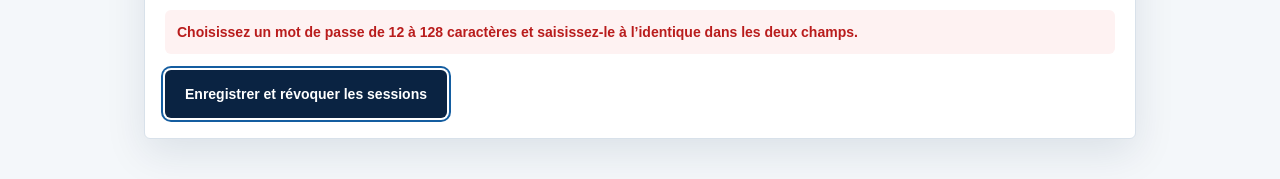
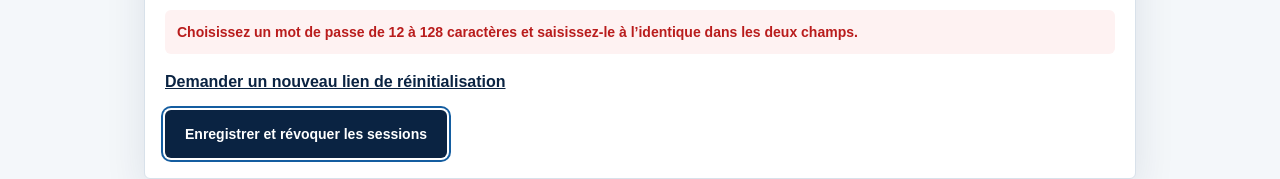
Before and after one commit to gdconsultpro/Sanispa-support, a Next.js app: page /nouveau-mot-de-passe in a window 1280 px wide. Both pictures are taken after typing "Sample123", "Sample123" into the empty fields and a click on the button "Enregistrer et révoquer les sessions". Shown: the part 416-595 px from the top of the page. Built offline with nearby package versions, Linux system fonts and the light colour scheme; no server answers.

Commit message:
Clarify password reset validation errors

```diff
--- a/app/nouveau-mot-de-passe/page.tsx
+++ b/app/nouveau-mot-de-passe/page.tsx
@@ -24,7 +24,11 @@ export default function NewPasswordPage() {
       const supabase = getSupabaseBrowser();
       if (!changed) {
         const { error } = await supabase.auth.updateUser({ password });
-        if (error) throw new Error("Le lien a peut-être expiré. Demandez un nouvel e-mail de réinitialisation.");
+        if (error) {
+          if (error.code === "same_password") throw new Error("Choisissez un mot de passe différent de votre ancien mot de passe, puis réessayez sur cette page.");
+          if (error.code === "weak_password") throw new Error("Ce mot de passe ne respecte pas les règles de sécurité. Choisissez une phrase plus longue et unique, puis réessayez.");
+          throw new Error("Le mot de passe n’a pas pu être modifié. Réessayez ou demandez un nouveau lien de réinitialisation.");
+        }
         setChanged(true); setPassword(""); setConfirmation("");
       }
       const signedOut = await supabase.auth.signOut({ scope: "global" });
@@ -38,7 +42,7 @@ export default function NewPasswordPage() {
     <form onSubmit={submit} className="space-y-4 rounded-md border border-sanispa-line bg-white p-5 shadow-soft">
       {!changed && <><Field label="Nouveau mot de passe" name="password" type="password" minLength={12} maxLength={128} autoComplete="new-password" value={password} onChange={setPassword} required /><Field label="Confirmer le mot de passe" name="confirmation" type="password" minLength={12} maxLength={128} autoComplete="new-password" value={confirmation} onChange={setConfirmation} required /></>}
       {message && <><p role="status" className="rounded-md bg-green-50 p-3 text-sm font-bold text-green-700">{message}</p><Link href="/connexion" className="block font-bold underline">Connexion client</Link><Link href="/admin/connexion" className="block font-bold underline">Connexion administrateur</Link></>}
-      {error && <p role="alert" className="rounded-md bg-red-50 p-3 text-sm font-bold text-red-700">{error}</p>}
+      {error && <><p role="alert" className="rounded-md bg-red-50 p-3 text-sm font-bold text-red-700">{error}</p>{!changed && <Link href="/mot-de-passe-oublie" className="block font-bold underline">Demander un nouveau lien de réinitialisation</Link>}</>}
       {!message && <Button type="submit" disabled={busy}>{busy ? "Sécurisation…" : changed ? "Révoquer les sessions" : "Enregistrer et révoquer les sessions"}</Button>}
     </form>
   </AppShell>;
```
